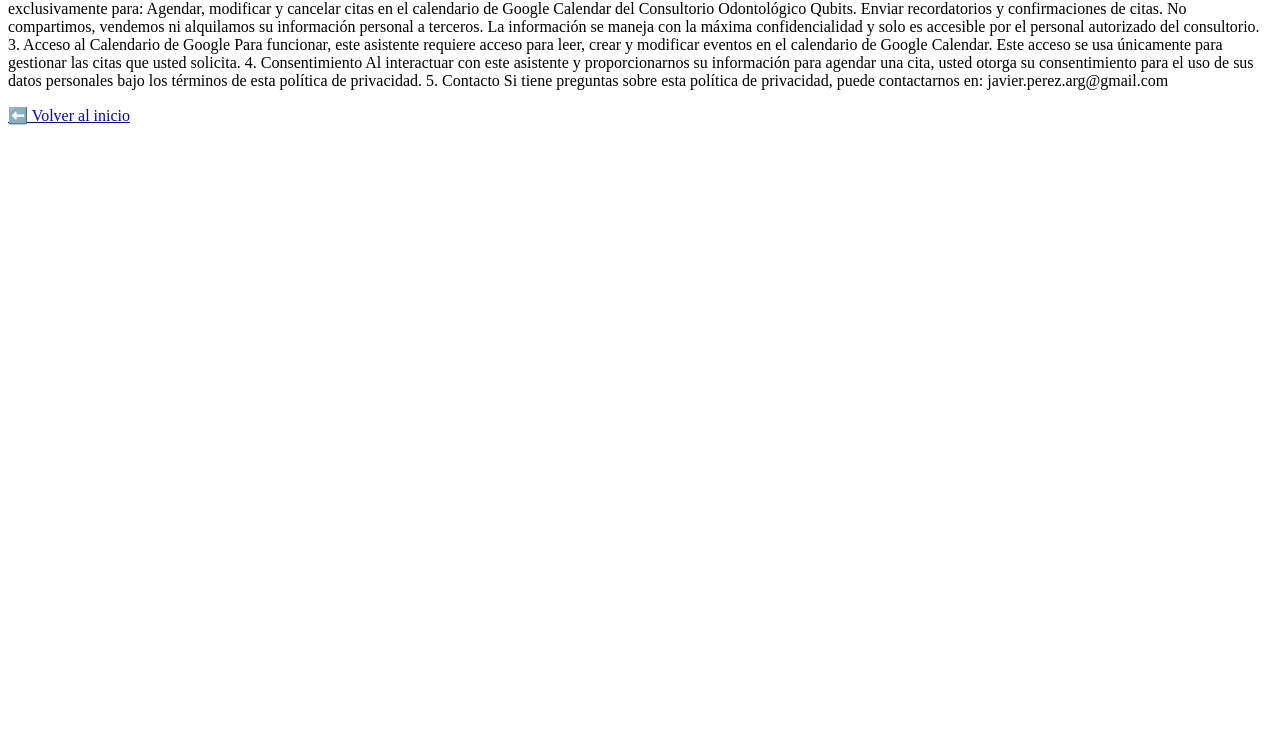
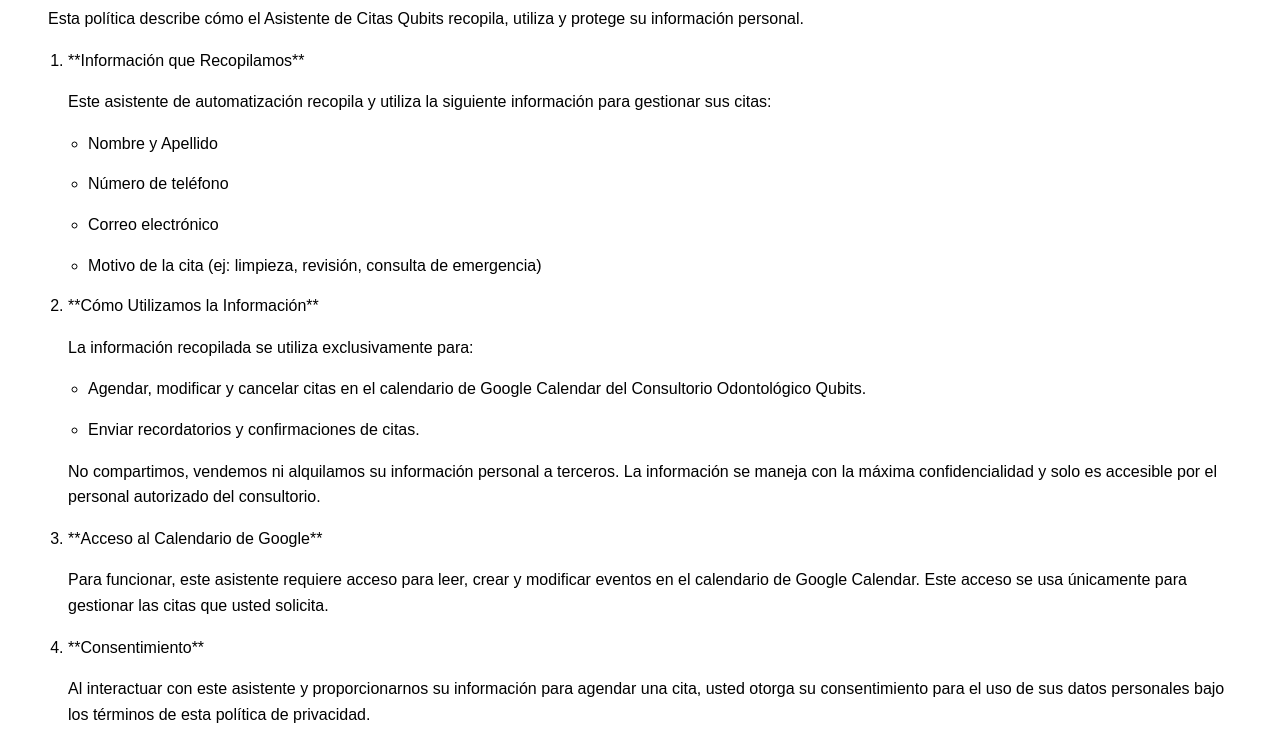
Before and after one commit to javierperezarg-cloud/qubits-politicas, a plain HTML site: page Privacidad.html in a window 1280 px wide. Shown: the part 116-856 px from the top of the page. Before the commit the page ends 800 px from the top, so only its background shows below. Drawn offline with Linux system fonts and the light colour scheme.

Commit message:
Update Privacidad.html

```diff
--- a/Privacidad.html
+++ b/Privacidad.html
@@ -2,29 +2,62 @@
 <html lang="es">
 <head>
   <meta charset="UTF-8">
-  <title>Política de Privacidad</title>
+  <title>Política de Privacidad - Qubits</title>
+  <style>
+    body { font-family: Arial, sans-serif; padding: 20px 40px; line-height: 1.6; }
+    h1 { text-align: center; color: #333; }
+    ol, ul { margin-left: 0; padding-left: 20px; }
+    li { margin-bottom: 15px; }
+    strong { color: #0066cc; }
+    .footer-link { text-align: center; margin-top: 30px; }
+  </style>
 </head>
 <body>
   <h1>Política de Privacidad</h1>
-  <p>Política de Privacidad del Asistente de Citas Qubits
-1. Información que Recopilamos
-Este asistente de automatización recopila y utiliza la siguiente información para gestionar sus citas:
-Nombre y Apellido
-Número de teléfono
-Correo electrónico
-Motivo de la cita (ej: limpieza, revisión, consulta de emergencia)
-2. Cómo Utilizamos la Información
-La información recopilada se utiliza exclusivamente para:
-Agendar, modificar y cancelar citas en el calendario de Google Calendar del Consultorio Odontológico Qubits.
-Enviar recordatorios y confirmaciones de citas.
-No compartimos, vendemos ni alquilamos su información personal a terceros. La información se maneja con la máxima confidencialidad y solo es accesible por el personal autorizado del consultorio.
-3. Acceso al Calendario de Google
-Para funcionar, este asistente requiere acceso para leer, crear y modificar eventos en el calendario de Google Calendar. Este acceso se usa únicamente para gestionar las citas que usted solicita.
-4. Consentimiento
-Al interactuar con este asistente y proporcionarnos su información para agendar una cita, usted otorga su consentimiento para el uso de sus datos personales bajo los términos de esta política de privacidad.
-5. Contacto
-Si tiene preguntas sobre esta política de privacidad, puede contactarnos en: javier.perez.arg@gmail.com
-</p>
-  <p><a href="Index.html">⬅️ Volver al inicio</a></p>
-  </body>
+  <p>
+    Esta política describe cómo el Asistente de Citas Qubits recopila, utiliza y protege su información personal.
+  </p>
+
+  <ol>
+    <li>
+      **Información que Recopilamos**
+      <p>Este asistente de automatización recopila y utiliza la siguiente información para gestionar sus citas:</p>
+      <ul>
+        <li>Nombre y Apellido</li>
+        <li>Número de teléfono</li>
+        <li>Correo electrónico</li>
+        <li>Motivo de la cita (ej: limpieza, revisión, consulta de emergencia)</li>
+      </ul>
+    </li>
+
+    <li>
+      **Cómo Utilizamos la Información**
+      <p>La información recopilada se utiliza exclusivamente para:</p>
+      <ul>
+        <li>Agendar, modificar y cancelar citas en el calendario de Google Calendar del Consultorio Odontológico Qubits.</li>
+        <li>Enviar recordatorios y confirmaciones de citas.</li>
+      </ul>
+      <p>No compartimos, vendemos ni alquilamos su información personal a terceros. La información se maneja con la máxima confidencialidad y solo es accesible por el personal autorizado del consultorio.</p>
+    </li>
+
+    <li>
+      **Acceso al Calendario de Google**
+      <p>Para funcionar, este asistente requiere acceso para leer, crear y modificar eventos en el calendario de Google Calendar. Este acceso se usa únicamente para gestionar las citas que usted solicita.</p>
+    </li>
+
+    <li>
+      **Consentimiento**
+      <p>Al interactuar con este asistente y proporcionarnos su información para agendar una cita, usted otorga su consentimiento para el uso de sus datos personales bajo los términos de esta política de privacidad.</p>
+    </li>
+
+    <li>
+      **Contacto**
+      <p>Si tiene preguntas sobre esta política de privacidad, puede contactarnos en: **javier.perez.arg@gmail.com**</p>
+    </li>
+  </ol>
+
+  <div class="footer-link">
+    <p><a href="Index.html">⬅️ Volver al inicio</a></p>
+  </div>
+</body>
 </html>
```
